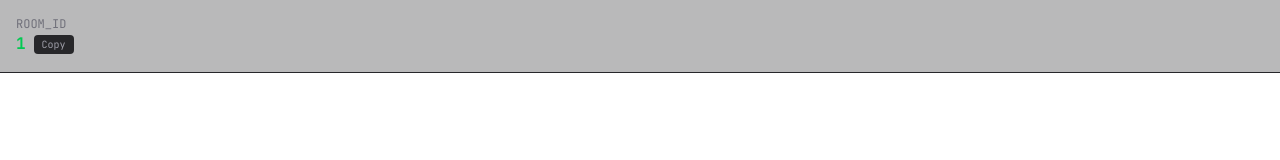
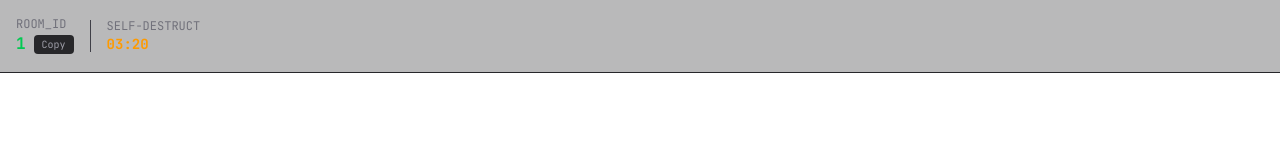
Before and after one commit to Strong02coder/secure_chat, a Next.js app: page /room/1 in a window 1280 px wide. Shown: the top 160 px of the page. Built offline with nearby package versions, Linux system fonts and the light colour scheme.

Commit message:
feat: add time remaining display and format function to room page

```diff
--- a/src/app/room/[roomId]/page.tsx
+++ b/src/app/room/[roomId]/page.tsx
@@ -2,33 +2,68 @@
 
 import { useParams } from "next/navigation";
 import { useState } from "react";
+
+function formatTimeRemaining(seconds: number) {
+  const mins = Math.floor(seconds / 60);
+  const secs = seconds % 60;
+  return `${mins.toString().padStart(2, "0")}:${secs
+    .toString()
+    .padStart(2, "0")}`;
+}
 
 const Page = () => {
   const params = useParams();
   const roomId = params.roomId as string;
 
   const [copyStatus, setCopyStatus] = useState("Copy");
+  const [timeRemaining, setTimeRemaining] = useState<number | null>(200); // 30 minutes in seconds
 
   const copyLink = () => {
-    const url = window.location.href
+    const url = window.location.href;
     navigator.clipboard.writeText(url);
     setCopyStatus("Copied!");
     setTimeout(() => setCopyStatus("Copy"), 2000);
-  }
+  };
 
-  return <main className="flex flex-col h-screen max-h-screen overflow-hidden">
+  return (
+    <main className="flex flex-col h-screen max-h-screen overflow-hidden">
       <header className="border-b border-zinc-800 p-4 flex items-center jsutify-between bg-zinc-900/30">
         <div className="flex items-center gap-4">
           <div className="flex flex-col">
             <span className="text-xs text-zinc-500 uppercase">Room_ID</span>
             <div className="flex items-center gap-2">
               <span className="font-bold text-green-500">{roomId}</span>
-            <button onClick={copyLink} className="text-[10px] bg-zinc-800 hover:bg-zinc-700 px-2 py-0.5 rounded text-zinc-400 hover:text-zinc-200 transition-colors">{copyStatus}</button>
+              <button
+                onClick={copyLink}
+                className="text-[10px] bg-zinc-800 hover:bg-zinc-700 px-2 py-0.5 rounded text-zinc-400 hover:text-zinc-200 transition-colors"
+              >
+                {copyStatus}
+              </button>
             </div>
+          </div>
+
+          <div className="h-8 w-px bg-zinc-700" />
+
+          <div className="flex flex-col">
+            <span className="text-xs text-zinc-500 uppercase">
+              Self-Destruct
+            </span>
+            <span
+              className={`text-sm font-bold flex items-center gap-2 ${
+                timeRemaining !== null && timeRemaining < 60
+                  ? "text-red-600"
+                  : "text-amber-500"
+              }`}
+            >
+              {timeRemaining !== null
+                ? formatTimeRemaining(timeRemaining)
+                : "--:--"}
+            </span>
           </div>
         </div>
       </header>
-  </main>;
+    </main>
+  );
 };
 
 export default Page;
```
Lines whose indentation alone changed are shown as unchanged.
